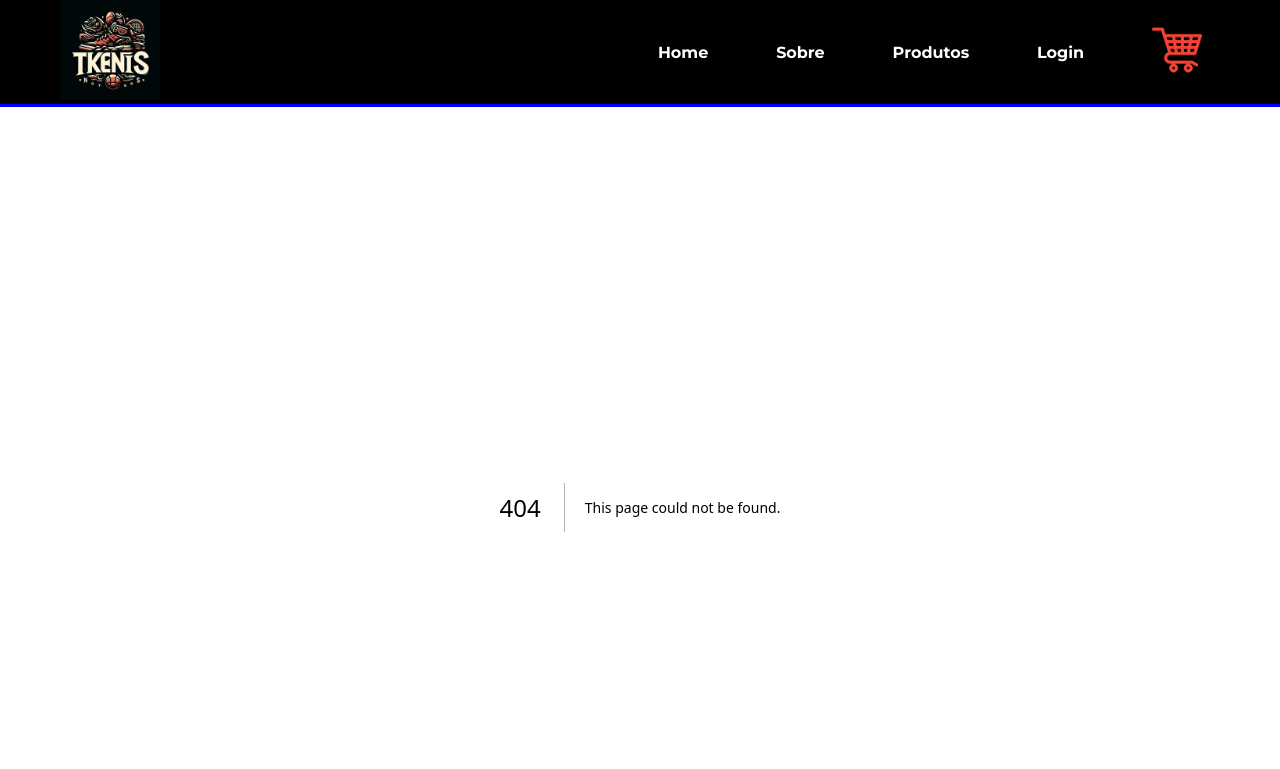
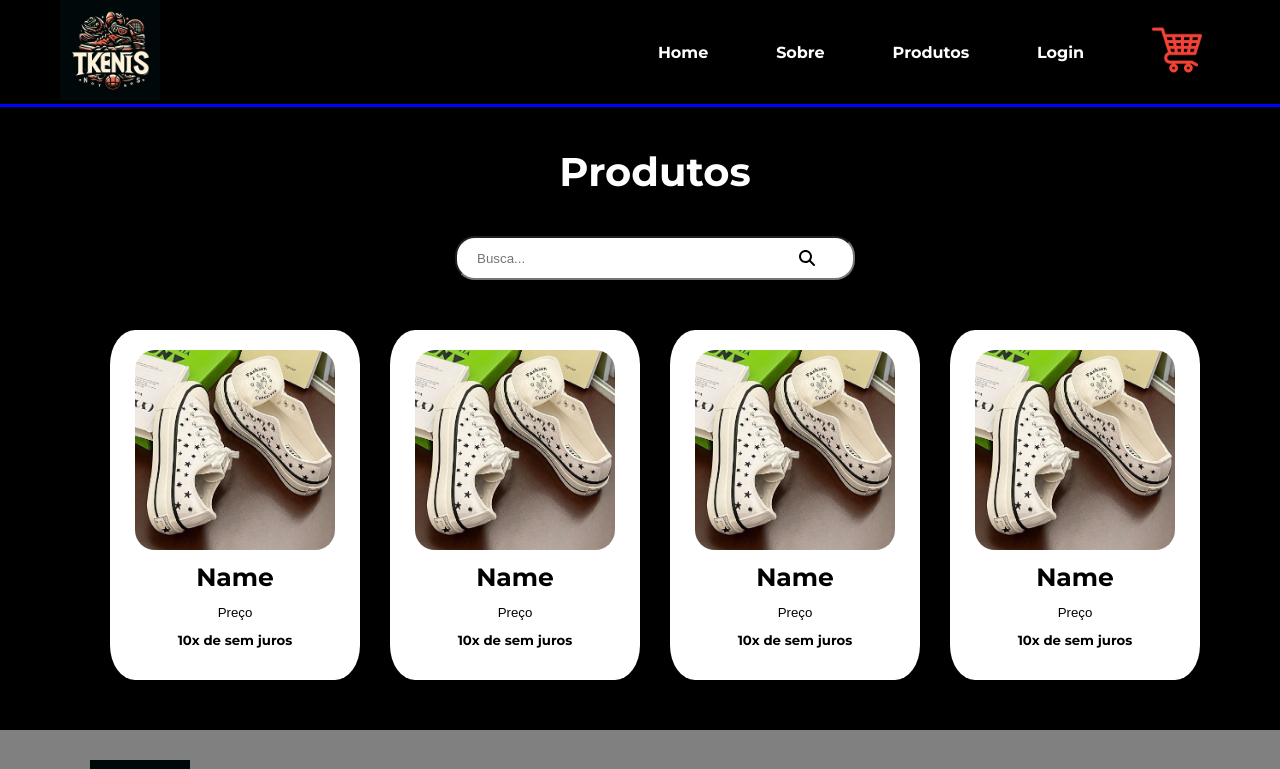
Before and after one commit to Henrique-Penha/TKTenis, a Next.js app: page /product in a window 1280 px wide. Before the commit this address had no page. Shown: the top 769 px of the page. Built offline with nearby package versions, Linux system fonts and the light colour scheme.

Commit message:
(feat): adding product page

```diff
--- a/src/app/components/Galery.tsx
+++ b/src/app/components/Galery.tsx
@@ -28,7 +28,7 @@ const Galery = () => {
             </StyledColums>
 
             <StyledButton type="button">
-                <Link href="">Veja Aqui !!!</Link>
+                <Link href="/product">Compre o seu !!!</Link>
             </StyledButton>
         </StyledSec>
     )
--- a/src/app/components/Header.tsx
+++ b/src/app/components/Header.tsx
@@ -31,7 +31,7 @@ const Header = () => {
                             </Link>
                         </StyledItems>
                         <StyledItems>
-                            <Link href="">
+                            <Link href="/product">
                                 Produtos
                             </Link>
                         </StyledItems>
--- a/src/app/components/Hero.tsx
+++ b/src/app/components/Hero.tsx
@@ -20,7 +20,7 @@ const Hero = () => {
                             <br/>Aproveite as ofertas super imperdiveis !!!
                         </StyledText>
                         <StyledButton type="button">
-                            <Link href="">Veja Aqui</Link>
+                            <Link href="/product">Veja Aqui</Link>
                         </StyledButton>
                     </StyledCard>
                 </StyledPos>
--- /dev/null
+++ b/src/app/product/page.tsx
@@ -0,0 +1,135 @@
+'use client';
+
+import styled from "styled-components";
+import Image from "next/image";
+
+import AllStar from "../../../public/tenis-six.jpg";
+
+import { Container } from "@/styles/util";
+import Link from "next/link";
+
+import { FontAwesomeIcon } from "@fortawesome/react-fontawesome";
+import { faMagnifyingGlass } from "@fortawesome/free-solid-svg-icons";
+
+const Product = () => {
+
+    return(
+        <StyledContainer>
+            <StyledTitle>Produtos</StyledTitle>
+            <StyledSearch type="search" name="Pesquisa" id="" placeholder="Busca..." />
+            <StyledButton icon={faMagnifyingGlass} />
+            <StyledColums>
+                <StyledLink href="">
+                    <StyledCard>
+                        <StyledImage src={AllStar} width={200} height={200} alt="AllStar"/>
+                        <StyledName>Name</StyledName>
+                        <StyledPrice>Preço</StyledPrice>
+                        <StyledSplicePrice>10x de sem juros</StyledSplicePrice>
+                    </StyledCard>
+                </StyledLink>
+                <StyledLink href="">
+                    <StyledCard>
+                        <StyledImage src={AllStar} width={200} height={200} alt="AllStar"/>
+                        <StyledName>Name</StyledName>
+                        <StyledPrice>Preço</StyledPrice>
+                        <StyledSplicePrice>10x de sem juros</StyledSplicePrice>
+                    </StyledCard>
+                </StyledLink>
+                <StyledLink href="">
+                    <StyledCard>
+                        <StyledImage src={AllStar} width={200} height={200} alt="AllStar"/>
+                        <StyledName>Name</StyledName>
+                        <StyledPrice>Preço</StyledPrice>
+                        <StyledSplicePrice>10x de sem juros</StyledSplicePrice>
+                    </StyledCard>
+                </StyledLink>
+                <StyledLink href="">
+                    <StyledCard>
+                        <StyledImage src={AllStar} width={200} height={200} alt="AllStar"/>
+                        <StyledName>Name</StyledName>
+                        <StyledPrice>Preço</StyledPrice>
+                        <StyledSplicePrice>10x de sem juros</StyledSplicePrice>
+                    </StyledCard>
+                </StyledLink>
+            </StyledColums>
+        </StyledContainer>
+    )
+}
+
+const StyledContainer = styled.section`
+    ${Container};
+    background-color: black;
+    color: white;
+    display: grid;
+    justify-items: center;
+`;
+
+const StyledTitle = styled.h1`
+    font-size: 40px;
+    padding: 40px;
+`;
+
+const StyledSearch = styled.input`
+    height: 40px;
+    width: 400px;
+    padding: 20px;
+    border-radius: 20px;
+`;
+
+const StyledButton = styled(FontAwesomeIcon)`
+    position: absolute;
+    top: 250px;
+    right: 465px;
+    color: black;
+    cursor: pointer;
+`;
+
+const StyledColums = styled.div`
+    display: grid;
+    grid-template-columns: 1fr 1fr 1fr 1fr;
+    justify-items: center;
+    padding: 50px;
+    gap: 30px;
+`;
+
+const StyledCard = styled.div`
+    display: grid;
+    justify-items: center;
+    width: 250px;
+    height: 350px;
+    background-color: white;
+    color: black;
+    border-radius: 10%;
+    padding: 20px;
+
+`;
+
+const StyledLink = styled(Link)`
+    transition: transform 3s;
+
+    :hover {
+        box-shadow: 5px 0px 10px pink;
+        transform: scale(1.1);
+    }
+`;
+
+const StyledImage = styled(Image)`
+    border-radius: 20px;
+`;
+
+const StyledName = styled.h3`
+    font-size: 25px;
+
+`;
+
+const StyledPrice = styled.h5`
+    font-family: sans-serif;
+    font-weight: 400;
+
+`;
+
+const StyledSplicePrice = styled.h5`
+
+`;
+
+export default Product;
```
